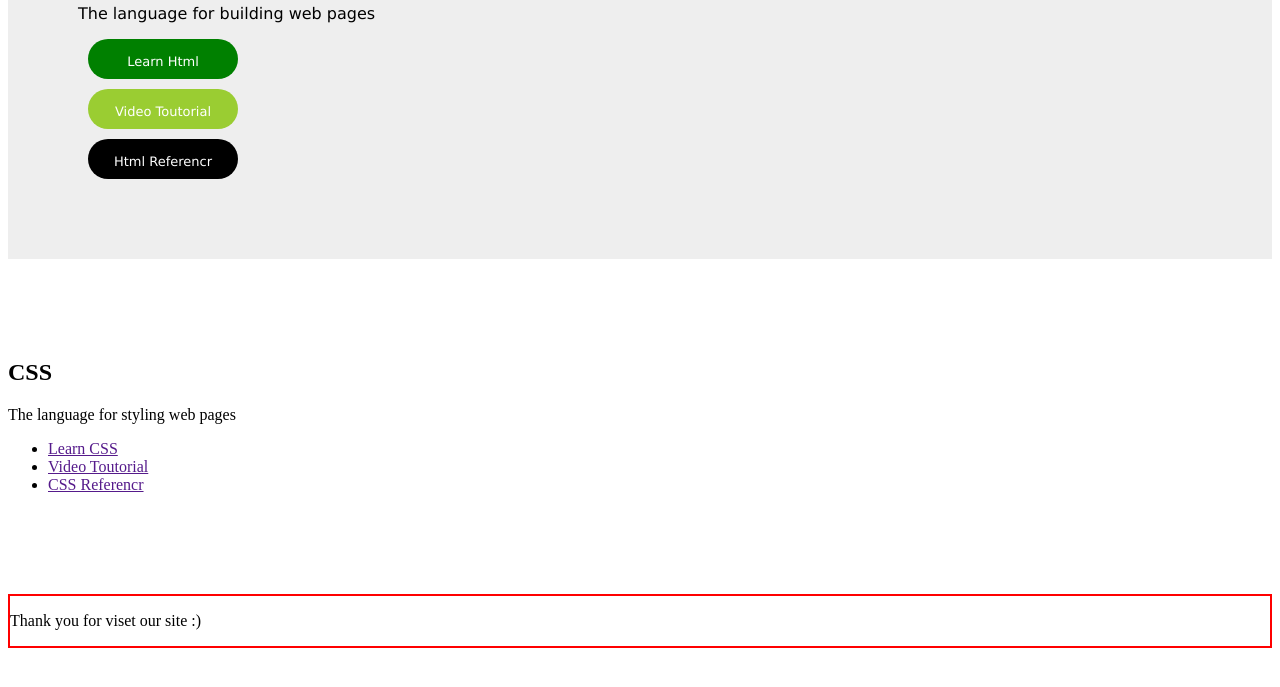
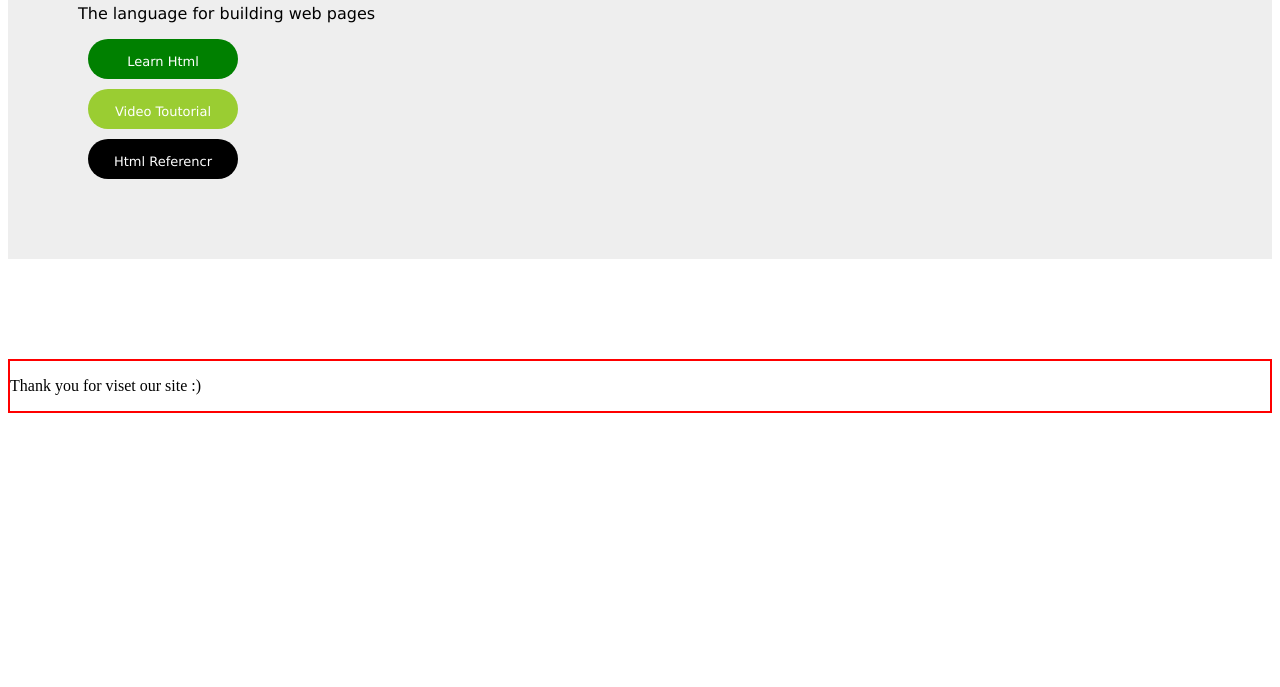
Before and after one commit to FatimaJassim/webproject, a plain HTML site: page index.html in a window 1280 px wide. Shown: the part 505-1192 px from the top of the page. After the commit the page ends 1018 px from the top, so only its background shows below. Drawn offline with Linux system fonts and the light colour scheme.

Commit message:
delete section

```diff
--- a/index.html
+++ b/index.html
@@ -25,15 +25,6 @@
                     <a class="a3" href="">Html Referencr</a>
                 </div>
             </section>
-            <section>
-                <h1>CSS</h1>
-                <p>The language for styling web pages</p>
-                <ul>
-                    <li><a href="">Learn CSS</a></li>
-                    <li><a href="">Video Toutorial</a></li>
-                    <li><a href="">CSS Referencr</a></li>
-                </ul>
-            </section>
             <footer>
                <p> Thank you for viset our site :)</p>
             </footer>
```
